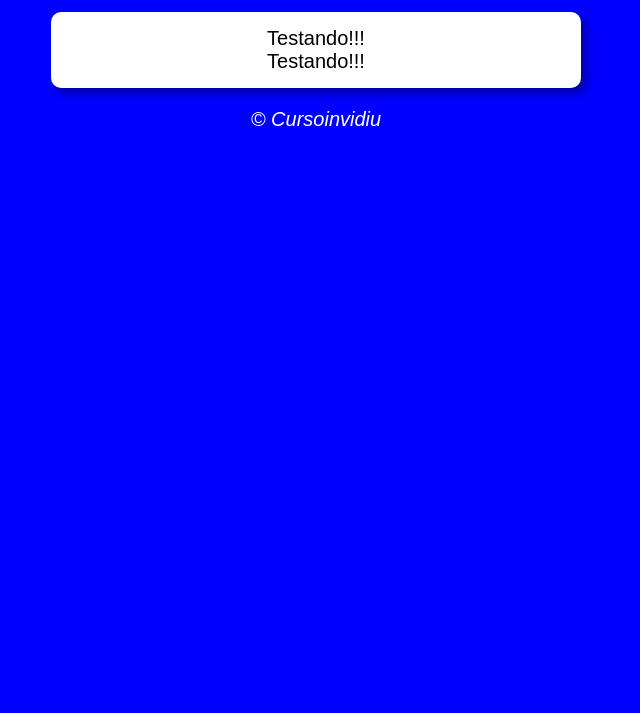
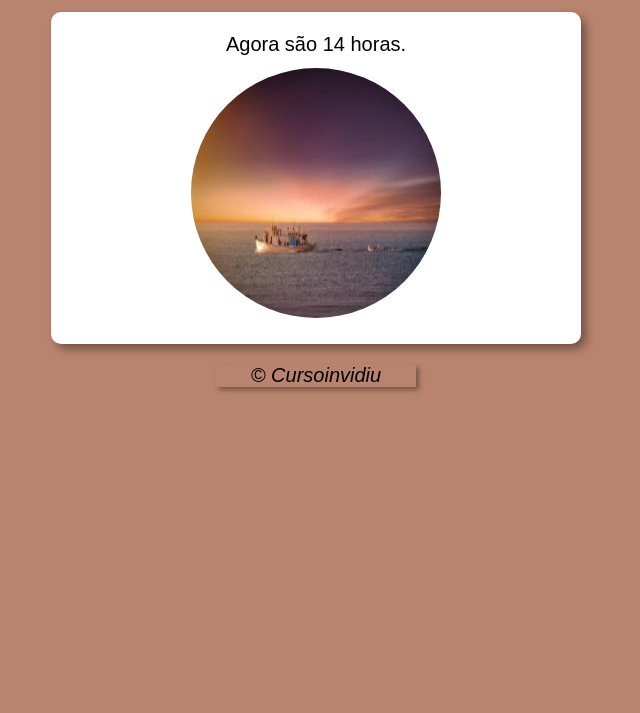
Before and after one commit to Manoel-DJS/JavaScript, a plain HTML site: page Aulas/aula12ex/ex014/modelo.html in a window 1280 px wide. Shown: the part 87-800 px from the top of the page, without its empty margins (324-964 px from the left). Drawn offline with Linux system fonts and the light colour scheme.

Commit message:
Resolução do Relógio Adaptativo

```diff
--- a/Aulas/aula12ex/ex014/estilo.css
+++ b/Aulas/aula12ex/ex014/estilo.css
@@ -16,12 +16,25 @@ section{
     padding: 15px;
     width: 500px;
     margin: auto;
-    text-align: center;
     box-shadow: 5px 5px 10px rgba(0, 0, 0, 0.384);
 }
 
+div {
+    padding: 6px;
+    text-align: center;
+}
+
+img {
+    border-radius: 50%;
+    width: 250px;
+    height: 250px;
+}
+
 footer{
-    color: white;
+    margin: auto;
+    width: 200px;
+    color: black;
     text-align: center;
     font-style: italic;
+    box-shadow: 3px 3px 5px rgba(0, 0, 0, 0.363);
 }
--- a/Aulas/aula12ex/ex014/modelo.html
+++ b/Aulas/aula12ex/ex014/modelo.html
@@ -7,20 +7,22 @@
     <title>Modelo de Exercício</title>
     <link rel="stylesheet" href="estilo.css">
 </head>
-<body>
+<body onload="carregar()">
 
     <header>
         <h1> Hora do Dia </h1>
     </header>
 
     <section>
-        <div>
-            Testando!!!
+        <div id="msg">
+            Hora:
         </div>
 
-        <div>
-            Testando!!!
+        <div id="foto">
+            <img id="imagem" src="manhã.png" alt="Foto do dia">
         </div>
+
+        <!-- style="border-radius: 50%" width="250" height="250" -->
     </section>
 
     <footer>
--- a/Aulas/aula12ex/ex014/script.js
+++ b/Aulas/aula12ex/ex014/script.js
@@ -0,0 +1,22 @@
+function carregar(){
+var msg = window.document.getElementById('msg')
+var img = window.document.getElementById('imagem')
+var data = new Date()
+var hora = data.getHours()
+
+msg.innerHTML = `Agora são ${hora} horas.`
+if (hora >= 0 && hora < 12){
+    //Bom dia!
+    img.src ='manhã.png'
+    document.body.style.backgroundColor = '#e2cd9f'
+} else if(hora >= 12 && hora < 18){
+    //Boa tarde!
+    img.src ='tarde.png'
+    document.body.style.backgroundColor = '#b9846f'
+} else{
+    //Boa noite
+    img.src ='noite.png'
+    document.body.style.backgroundColor = '#515154'
+}
+
+}
```
Also changed, not shown: Aulas/aula12ex/ex014/manhã.png (renamed from Aulas/aula12ex/manhã.png), Aulas/aula12ex/ex014/noite.png (renamed from Aulas/aula12ex/noite.png), Aulas/aula12ex/ex014/tarde.png (renamed from Aulas/aula12ex/tarde.png).
